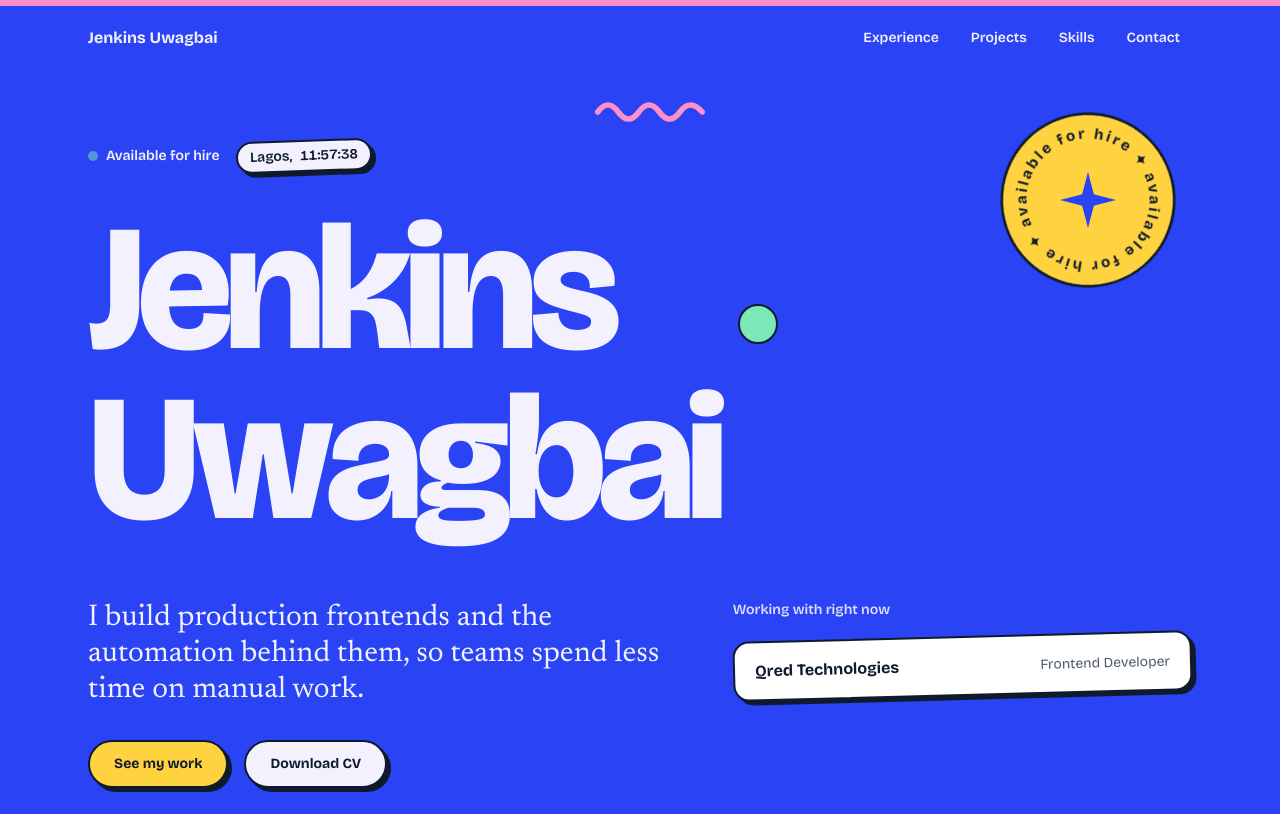
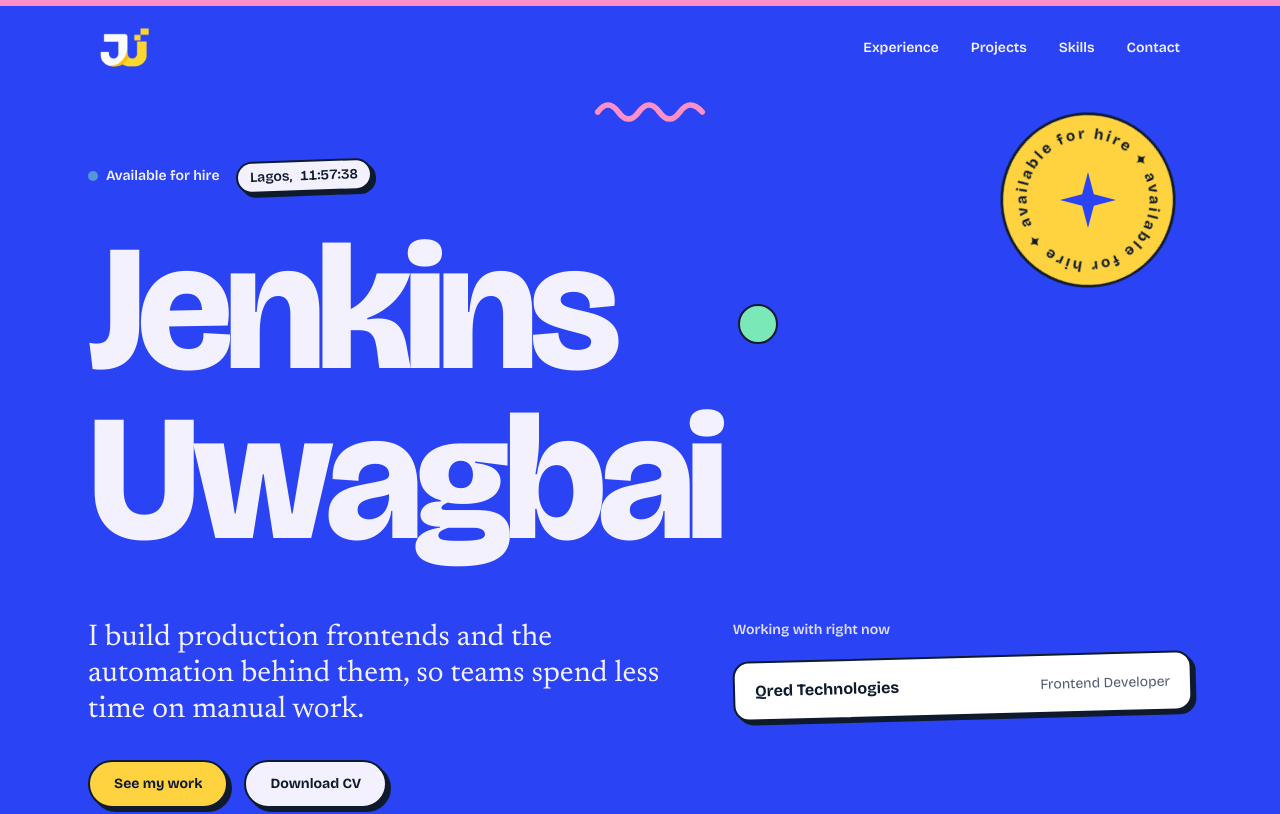
Before and after one commit to jenkx60/Webxela---Personal-Portfolio, a Next.js app: page / in a window 1280 px wide. Shown: the top 814 px of the page. Built offline with nearby package versions, Linux system fonts and the light colour scheme.

Commit message:
Add brand logo to Hero component and update layout metadata with new icons

```diff
--- a/app/layout.tsx
+++ b/app/layout.tsx
@@ -23,6 +23,10 @@ export const metadata: Metadata = {
   metadataBase: new URL(siteUrl),
   title: { default: title, template: "%s | Jenkins Uwagbai" },
   description: description,
+  icons: {
+    icon: { url: "/images/J-U-logo.png", type: "image/png" },
+    apple: "/images/J-U-logo.png",
+  },
   keywords: [
     "Jenkins Uwagbai",
     "software developer Lagos",
@@ -72,12 +76,6 @@ export const metadata: Metadata = {
 export default function RootLayout({ children }: { children: React.ReactNode }) {
   return (
     <html lang="en" className={`${display.variable} ${serif.variable}`}>
-      <link rel="icon" type="image/x-icon" href="/favicon.ico" />
-      <link rel="icon" type="image/png" sizes="16x16" href="/favicon-16x16.png" />
-      <link rel="icon" type="image/png" sizes="32x32" href="/favicon-32x32.png" />
-      <link rel="apple-touch-icon" sizes="180x180" href="/apple-touch-icon.png" />
-      <link rel="icon" type="image/png" sizes="192x192" href="/android-chrome-192x192.png" />
-      <link rel="icon" type="image/png" sizes="512x512" href="/android-chrome-512x512.png" />
       <meta name="theme-color" content="#ffffff" />
       <body>
         <a
--- a/components/Hero.tsx
+++ b/components/Hero.tsx
@@ -10,6 +10,7 @@ import {
 } from "framer-motion";
 import { useEffect, useState, type MouseEvent, type ReactNode } from "react";
 import { profile, experience, navLinks } from "@/lib/data";
+import Image from "next/image";
 
 /** Each letter bounces in, then jumps away from your cursor. */
 function BouncyWord({ text, base }: { text: string; base: number }) {
@@ -139,8 +140,23 @@ export default function Hero() {
           aria-label="Main"
           className="flex flex-wrap items-center justify-between gap-x-8 gap-y-3 py-6 text-sm font-semibold"
         >
-          <a href="#top" className="text-base font-bold">
+          {/* <a href="#top" className="text-base font-bold">
             {profile.name}
+          </a> */}
+          {/* Brand Logo */}
+          <a
+            href="#top"
+            aria-label="Jenkins Uwagbai - Back to top"
+            className="inline-flex items-center"
+          >
+            <Image
+              src="/images/J-U-logo.png"
+              alt="Jenkins Uwagbai Logo"
+              width={64}
+              height={64}
+              priority
+              className="h-12 w-auto object-contain transition-transform duration-300 hover:scale-105"
+            />
           </a>
           <ul className="hidden md:flex flex-wrap gap-x-2 gap-y-2">
             {navLinks.map((n) => (
```
Also changed, not shown: public/images/J-U-logo.png (added).
